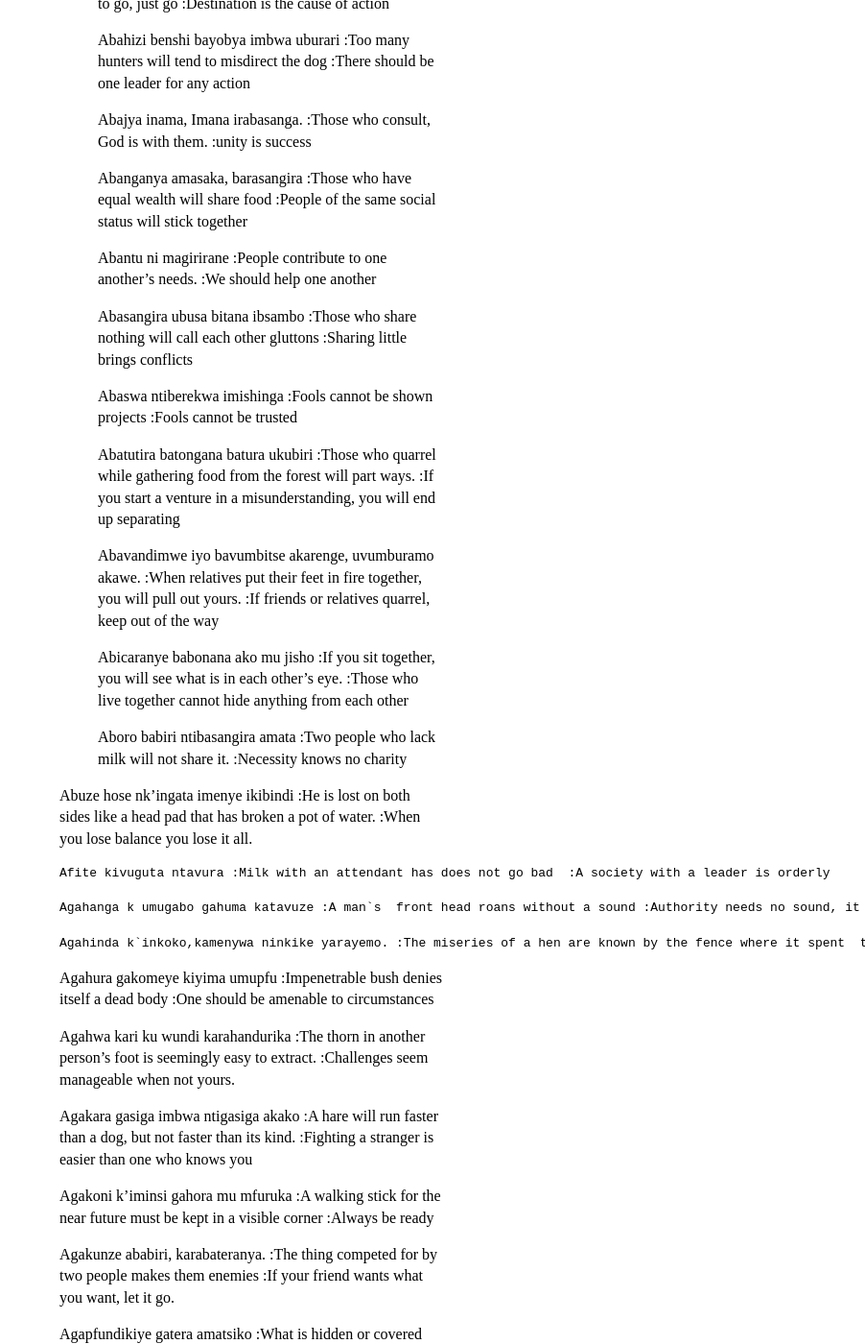
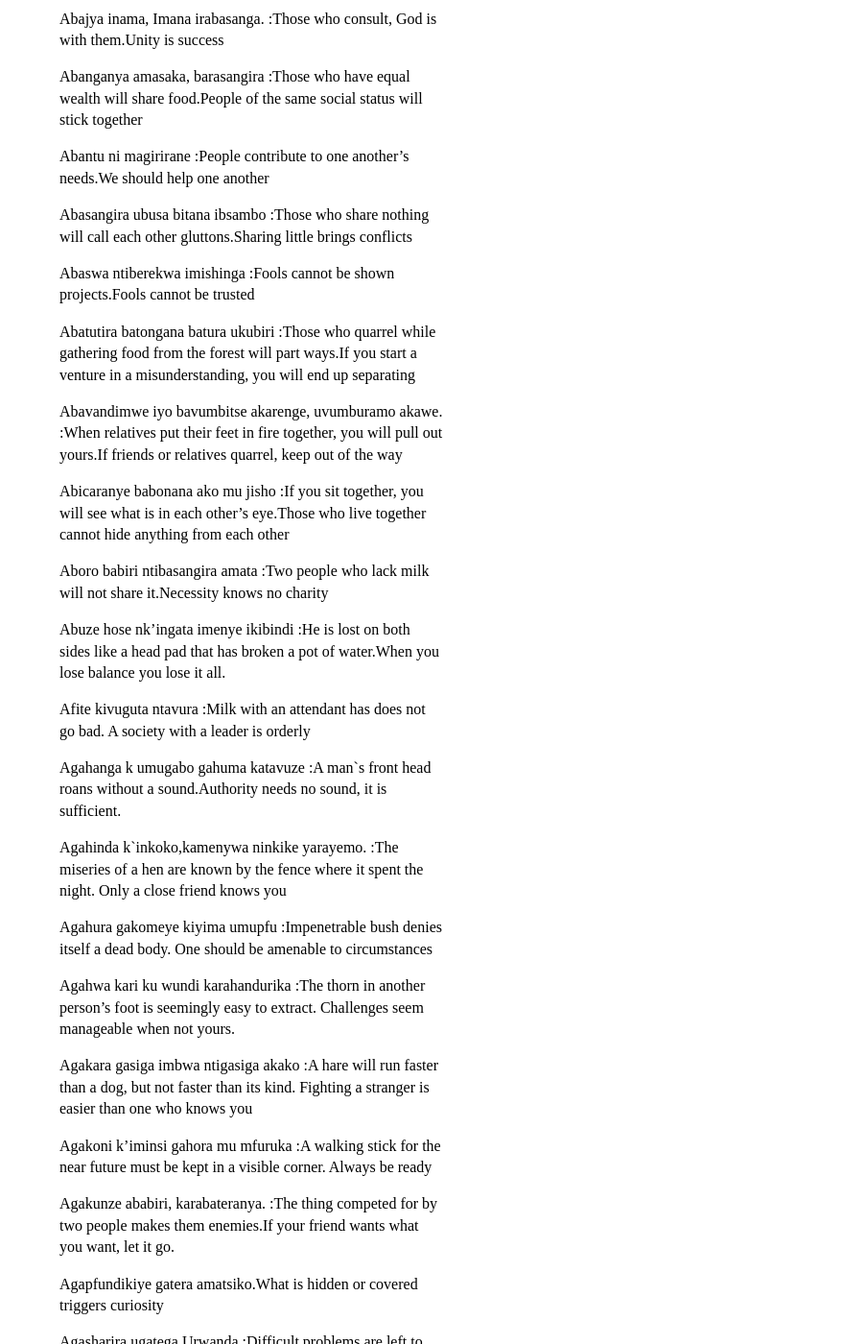
Before and after one commit to RwandaReads/RwandaReads.github.io, a Jekyll site: the page built from proverbs.md, in a window 1280 px wide and 1400 px high, scrolled down 7652 px. Shown: the whole window at 96% size, without its empty margins (378-1280 px from the left). Built offline with Jekyll 4.4.1, drawn with Linux system fonts in a browser that asks for light colours; some of the changed text lies outside the part shown.

Commit message:
Update proverbs.md

```diff
--- a/proverbs.md
+++ b/proverbs.md
@@ -393,124 +393,95 @@ Ntihica umwami hica rubanda.
 Ntugakangwe na ndisize, burya aba ari amasabano.
 : Don’t bother about those who say they are clean, it is often out of charity.
 
-	Ababira bajy’inama baruta umunani urasana.
-: Two friends are better than eight who fight
-:One useful friend is better than many fools
+Ababira bajy’inama baruta umunani urasana.
+: Two friends are better than eight who fight. One useful friend is better than many fools
 
-	Abagabo bararya imbwa zikishyura
-: Men eat and dogs pay for the food.
-:The boss is never wrong, it is the subordinate’s fault
+Abagabo bararya imbwa zikishyura
+: Men eat and dogs pay for the food.The boss is never wrong, it is the subordinate’s fault
 
-	Abagira inkwi barya ibihiye
-:Those who have firewood eat well cooked food.
-:With resources achievement is assured.
+Abagira inkwi barya ibihiye
+: Those who have firewood eat well cooked food.With resources achievement is assured.
 
-	Abagira inyonjo, bagira ibirori
-:Those who are hunchbacked have spectators
-:Unusual things will always attract attention
+Abagira inyonjo, bagira ibirori
+: Those who are hunchbacked have spectators.Unusual things will always attract attention
 
-	Abagira iyo bajya baragenda.
-:Those who have where to go, just go
-:Destination is the cause of action
+Abagira iyo bajya baragenda.
+: Those who have where to go, just go.Destination is the cause of action
 
-	Abahizi benshi bayobya imbwa uburari
-:Too many hunters will tend to misdirect the dog
-:There should be one leader for any action
+Abahizi benshi bayobya imbwa uburari
+: Too many hunters will tend to misdirect the dog.There should be one leader for any action
 
-	Abajya inama, Imana irabasanga.
-:Those who consult, God is with them.
-:unity is success
+Abajya inama, Imana irabasanga.
+:Those who consult, God is with them.Unity is success
 
-	Abanganya amasaka, barasangira
-:Those who have equal wealth will share food
-:People of the same social status will stick together
+Abanganya amasaka, barasangira
+:Those who have equal wealth will share food.People of the same social status will stick together
 
-	Abantu ni magirirane
-:People contribute to one another’s needs.
-:We should help one another
+Abantu ni magirirane
+:People contribute to one another’s needs.We should help one another
 
-	Abasangira ubusa bitana ibsambo
-:Those who share nothing will call each other gluttons
-:Sharing little brings conflicts
+Abasangira ubusa bitana ibsambo
+:Those who share nothing will call each other gluttons.Sharing little brings conflicts
 
-	Abaswa ntiberekwa imishinga
-:Fools cannot be shown projects
-:Fools cannot be trusted
+Abaswa ntiberekwa imishinga
+:Fools cannot be shown projects.Fools cannot be trusted
 
-	Abatutira batongana batura ukubiri
-:Those who quarrel while gathering food from the forest will part ways.
-:If you start a venture in a misunderstanding, you will end up separating
+Abatutira batongana batura ukubiri
+:Those who quarrel while gathering food from the forest will part ways.If you start a venture in a misunderstanding, you will end up separating
 
-	Abavandimwe iyo bavumbitse akarenge, uvumburamo akawe.
-:When relatives put their feet in fire together, you will pull out yours.
-:If friends or relatives quarrel, keep out of the way
+Abavandimwe iyo bavumbitse akarenge, uvumburamo akawe.
+:When relatives put their feet in fire together, you will pull out yours.If friends or relatives quarrel, keep out of the way
 
-	Abicaranye babonana ako mu jisho
-:If you sit together, you will see what is in each other’s eye.
-:Those who live together cannot hide anything from each other
+Abicaranye babonana ako mu jisho
+:If you sit together, you will see what is in each other’s eye.Those who live together cannot hide anything from each other
 
-	Aboro babiri ntibasangira amata
-:Two people who lack milk will not share it.
-:Necessity knows no charity
+Aboro babiri ntibasangira amata
+:Two people who lack milk will not share it.Necessity knows no charity
 
 Abuze hose nk’ingata imenye ikibindi
-:He is lost on both sides like a head pad that has broken a pot of water.
-:When you lose balance you lose it all.
+:He is lost on both sides like a head pad that has broken a pot of water.When you lose balance you lose it all.
 
-	Afite kivuguta ntavura
-:Milk with an attendant has does not go bad
-:A society with a leader is orderly
+Afite kivuguta ntavura
+:Milk with an attendant has does not go bad. A society with a leader is orderly
 
-	Agahanga k umugabo gahuma katavuze
-:A man`s  front head roans without a sound
-:Authority needs no sound, it is sufficient.
+Agahanga k umugabo gahuma katavuze
+:A man`s  front head roans without a sound.Authority needs no sound, it is sufficient.
 
-	Agahinda k`inkoko,kamenywa ninkike yarayemo.
+Agahinda k`inkoko,kamenywa ninkike yarayemo.
 :The miseries of a hen are known by the fence where it spent
-the night
-:Only a close friend knows you
+the night. Only a close friend knows you
 
 Agahura gakomeye kiyima umupfu
-:Impenetrable bush denies itself a dead body
-:One should be amenable to circumstances
+:Impenetrable bush denies itself a dead body. One should be amenable to circumstances
 
 Agahwa kari ku wundi karahandurika
-:The thorn in another person’s foot is seemingly easy to extract.
-:Challenges seem manageable when not yours.
+:The thorn in another person’s foot is seemingly easy to extract. Challenges seem manageable when not yours.
 
 Agakara gasiga imbwa ntigasiga akako
-:A hare will run faster than a dog, but not faster than its kind.
-:Fighting a stranger is easier than one who knows you
+:A hare will run faster than a dog, but not faster than its kind. Fighting a stranger is easier than one who knows you
 
 Agakoni k’iminsi gahora mu mfuruka
-:A walking stick for the near future must be kept in a visible corner
-:Always be ready
+:A walking stick for the near future must be kept in a visible corner. Always be ready
 
 Agakunze ababiri, karabateranya.
-:The thing competed for by two people makes them enemies
-:If your friend wants what you want, let it go.
+:The thing competed for by two people makes them enemies.If your friend wants what you want, let it go.
 
-Agapfundikiye gatera amatsiko
-:What is hidden or covered triggers curiosity
+Agapfundikiye gatera amatsiko.What is hidden or covered triggers curiosity
 
 Agasharira ugatega Urwanda
 :Difficult problems are left to the nation to solve
 
 Agashyo kabaga amatungo y’abandi ntikabura ubugi
-:The knife that cuts other people’s anaimals, is always sharp.
-:What is not yours is expandable
+:The knife that cuts other people’s anaimals, is always sharp. What is not yours is expandable
 
 Agasozi gashira inshuti, ntigashira abashinyaguzi
-:A village runs out of friendly neighbors but never out of enemies
-:Friends are rare but enemies are always there.
+:A village runs out of friendly neighbors but never out of enemies. Friends are rare but enemies are always there.
 
 Agasozi katagira umukuru, karashya kagashira
-:A hill without an elder burns to ashes
-:Good leadership means sustainability
+:A hill without an elder burns to ashes. Good leadership means sustainability
 
 Agati gaciye ntikabura izuba
-:A tree that has been cut never lacks the sun
-:Taking initiative is the difficult part but thereafter, all goes well.
+:A tree that has been cut never lacks the sun.Taking initiative is the difficult part but thereafter, all goes well.
 
 Agati gaterwa n’Imana ntigahungabannywa n’umuyaga
 :A tree planted by God cannot be shaken by wind
@@ -522,9 +493,7 @@ Ahaje ubwanwa hanga ubwana
 :Where a beard grows, childhood disappears
 
 Ahakize hitwa inkovu
-:Where a wound heals, there is a wound.
-:No bad habit disappears completely
+:Where a wound heals, there is a wound. No bad habit disappears completely
 
 Aho guhamagara ukwihorera, wahamagara usinziriye
-:You would rather call a sleeping person than call one who ignores you.
-:Bettter be alone than befriend one who ignores you
+:You would rather call a sleeping person than call one who ignores you. Bettter be alone than befriend one who ignores you
```
